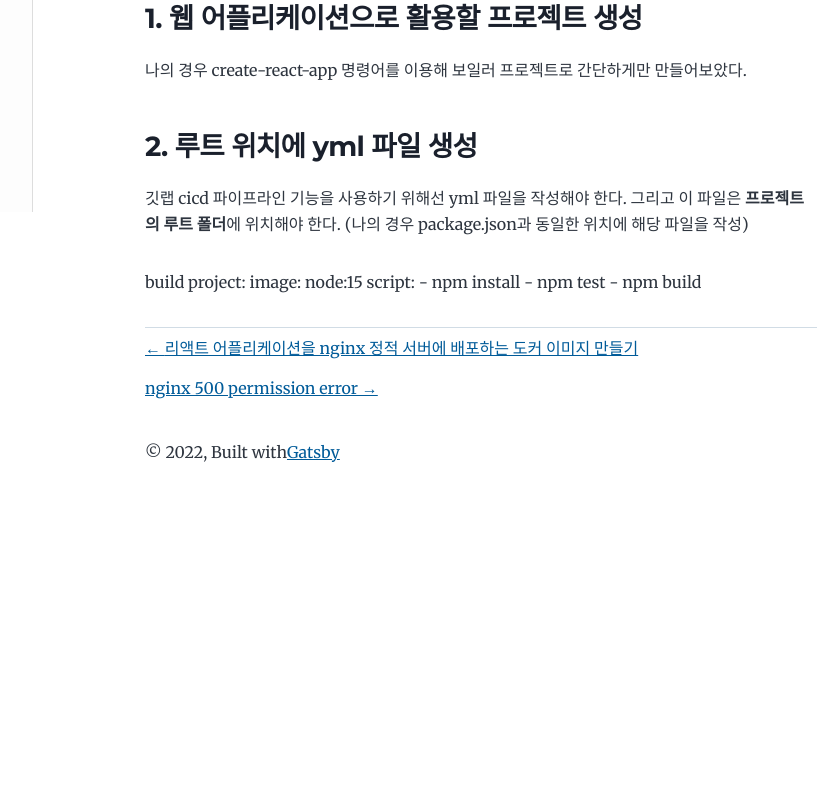
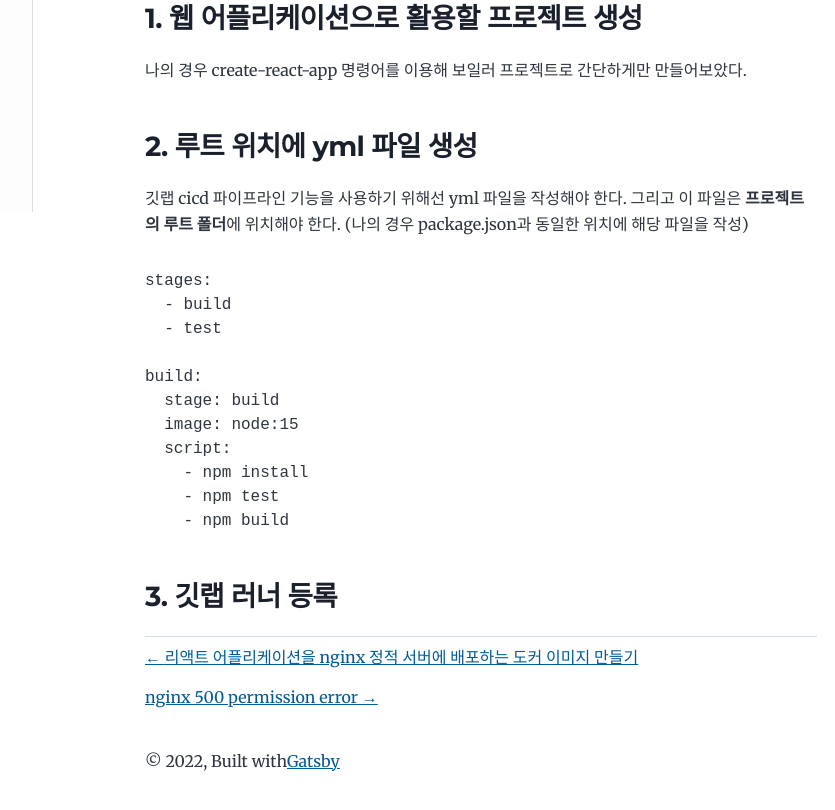
Before and after one commit to sykim11/todayILearned, a Gatsby site: page /project/work/gitlab_cicd/ in a window 1280 px wide. Shown: the part 588-1398 px from the top of the page, without its empty margins (159-994 px from the left). Before the commit the page ends 1116 px from the top, so only its background shows below. Built offline with nearby package versions, Linux system fonts and the light colour scheme; Gatsby itself is replaced by a stand-in of ours; some packages are replaced by stand-ins of ours; code samples lack their colours.

Commit message:
Update gitlab_cicd.md

````diff
--- a/content/blog/project/work/gitlab_cicd.md
+++ b/content/blog/project/work/gitlab_cicd.md
@@ -22,9 +22,18 @@ output:
 
 깃랩 cicd 파이프라인 기능을 사용하기 위해선 yml 파일을 작성해야 한다. 그리고 이 파일은 **프로젝트의 루트 폴더**에 위치해야 한다. (나의 경우 package.json과 동일한 위치에 해당 파일을 작성)
 
-build project:
+```
+stages:
+  - build
+  - test
+
+build:
+  stage: build
   image: node:15
   script:
     - npm install
     - npm test
     - npm build
+```
+
+### 3. 깃랩 러너 등록
````
